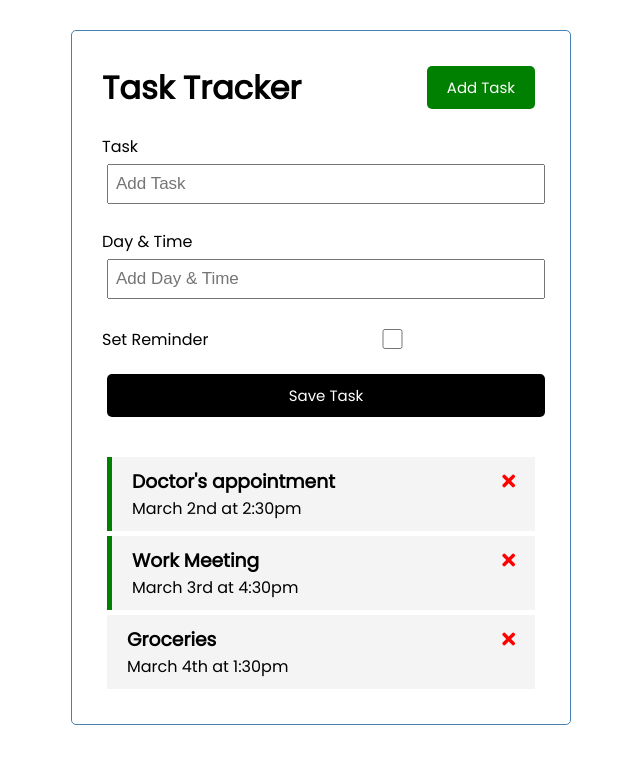
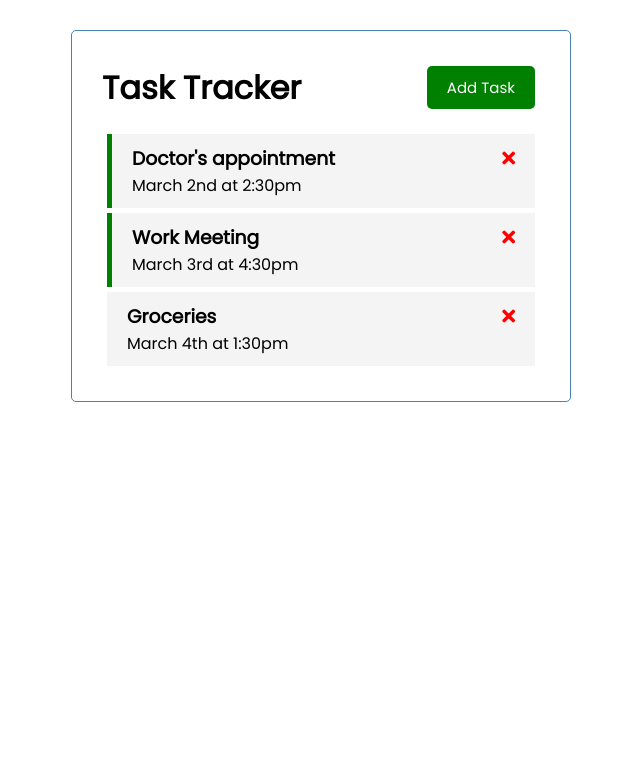
Before and after one commit to aosante/vue-task-tracker, a Vue app: page / in a window 1280 px wide. Shown: the top 764 px of the page, without its empty margins (319-959 px from the left). Built offline with nearby package versions, Linux system fonts and the light colour scheme.

Commit message:
add toggle boolean for add task formy

```diff
--- a/src/App.vue
+++ b/src/App.vue
@@ -1,7 +1,9 @@
 <template>
   <div class="container">
-    <Header title="Task Tracker" />
-    <AddTask @add-task="addTask" />
+    <Header @btn-click="toggleAddTask" title="Task Tracker" :showAddTask="showAddTask" />
+    <div v-if="showAddTask">
+      <AddTask @add-task="addTask" />
+    </div>
     <Tasks :tasks="tasks" @delete-task="deleteTask" @toggle-reminder="toggleReminder" />
   </div>
 </template>
@@ -20,7 +22,8 @@
   },
   data()  {
     return{
-      tasks: []
+      tasks: [],
+      showAddTask: false
     }
   },
   methods: {
@@ -32,6 +35,9 @@
     },
     addTask(newTask) {
       this.tasks = [...this.tasks, newTask]
+    },
+    toggleAddTask() {
+      this.showAddTask = !this.showAddTask
     }
   },
   created() {
--- a/src/components/Button.vue
+++ b/src/components/Button.vue
@@ -1,5 +1,5 @@
 <template>
-    <button @click="onClick()" :style="{background: color}" class="btn">{{text}}</button>
+    <button @click="$emit('btn-click')" :style="{background: color}" class="btn">{{text}}</button>
 </template>
 
 <script>
@@ -8,11 +8,6 @@
         props: {
             text: String,
             color: String,
-        },
-        methods: {
-            onClick() {
-                console.log('clicking')
-            }
         }
     }
 </script>
--- a/src/components/Header.vue
+++ b/src/components/Header.vue
@@ -1,7 +1,7 @@
 <template>
     <header>
         <h1>{{title}}</h1>
-        <Button text="Add Task" color="green"/>
+        <Button @btn-click="$emit('toggle-add-task')" :text="showAddTask ? 'Close' : 'Add Task'" :color="showAddTask ? 'red' : 'green'"/>
     </header>
 </template>
 
@@ -15,7 +15,8 @@
             Button
         },
         props: {
-            title: String
+            title: String,
+            showAddTask: Boolean,
         }
     }
 </script>
```
